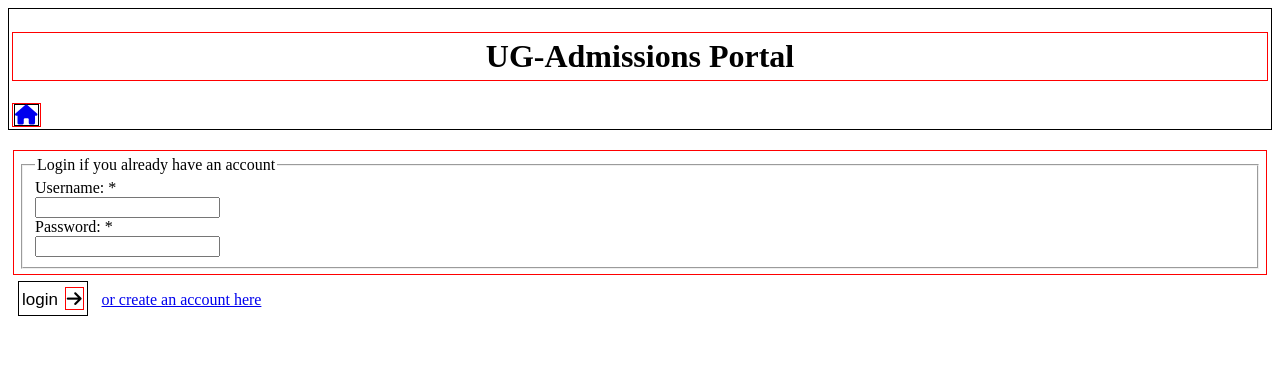
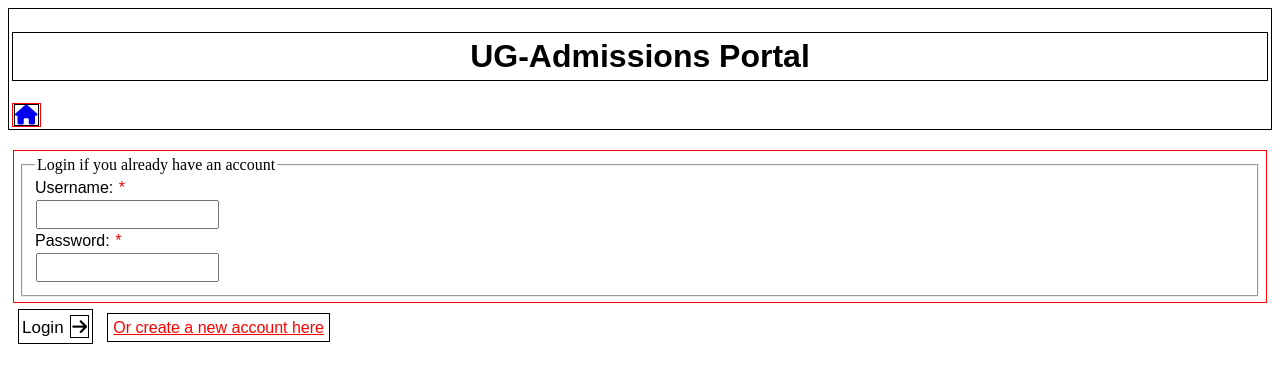
Before and after one commit to ashraf267/heights-technical-university, a PHP site: page /pages/login.php in a window 1280 px wide. Shown: the top 383 px of the page. Run offline with PHP 8.4, Linux system fonts and the light colour scheme; some libraries are stand-ins or nearby versions.

Commit message:
added some design to the login & register page

```diff
--- a/pages/form-styles.css
+++ b/pages/form-styles.css
@@ -6,10 +6,11 @@
 }
 
 .header h1 {
-    border: 1px solid red;
+    border: 1px solid black;
     text-align: center;
     padding: 5px;
     text-transform: capitalize;
+    font-family: 'Montserrat', sans-serif;
 }
 
 .header a {
@@ -32,6 +33,20 @@ form {
 
 label {
     display: block;
+    text-transform: capitalize;
+    font-family: 'Montserrat', sans-serif;
+}
+
+.fields {
+    font-family: 'Montserrat', sans-serif;
+    padding: 5px 1px;
+    margin: 3px 1px;
+}
+
+.req {
+    color: red;
+    padding: 0 1px;
+    text-align: center;
 }
 
 /* submit-btn */
@@ -41,10 +56,21 @@ label {
     margin: 5px 10px;
     font-size: 17px;
     padding: 5px 3px;
+    font-family: 'Montserrat', sans-serif;
+    text-transform: capitalize;
 }
 
 .submit-btn i {
-    border: 1px solid red;
+    border: 1px solid black;
     margin-left: 2px;
     padding: 2px 1px;
 }
+
+#or-link {
+    border: 1px solid black;
+    padding: 5px;
+    color: red;
+    text-decoration: underline;
+    font-family: 'Montserrat', sans-serif;
+    text-align: center;
+}
--- a/pages/login.php
+++ b/pages/login.php
@@ -92,6 +92,6 @@ function findApplicant(string $user_name, string $pass_word, array $isFound = ar
     </form>
     <button type="submit" form="login-form" class="submit-btn">login <i class="fa-solid fa-arrow-right"></i></button>
     <!-- or create an account link -->
-    <a href="register.php">or create an account here</a>
+    <a href="register.php" id="or-link">Or create a new account here</a>
 </body>
 </html>
```
